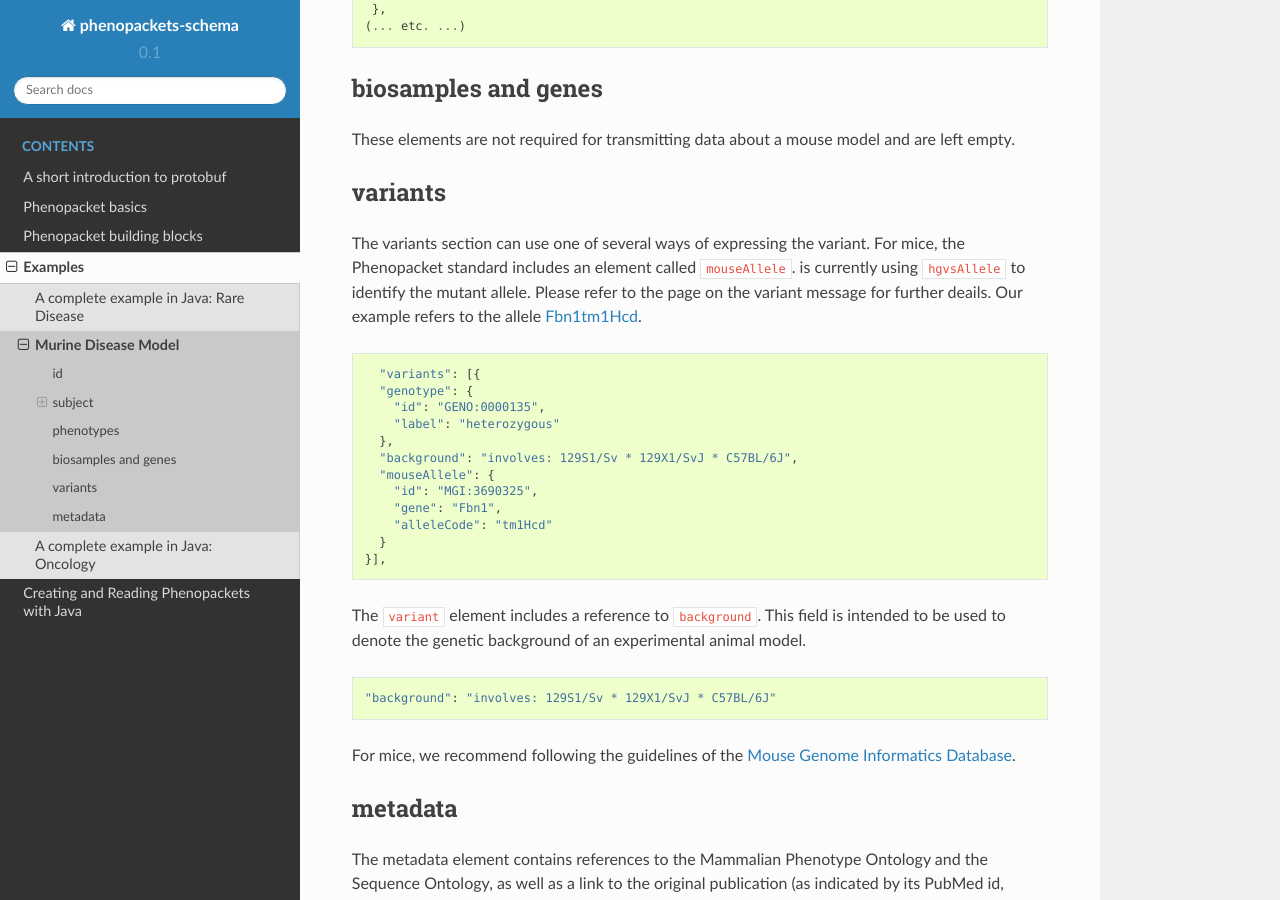
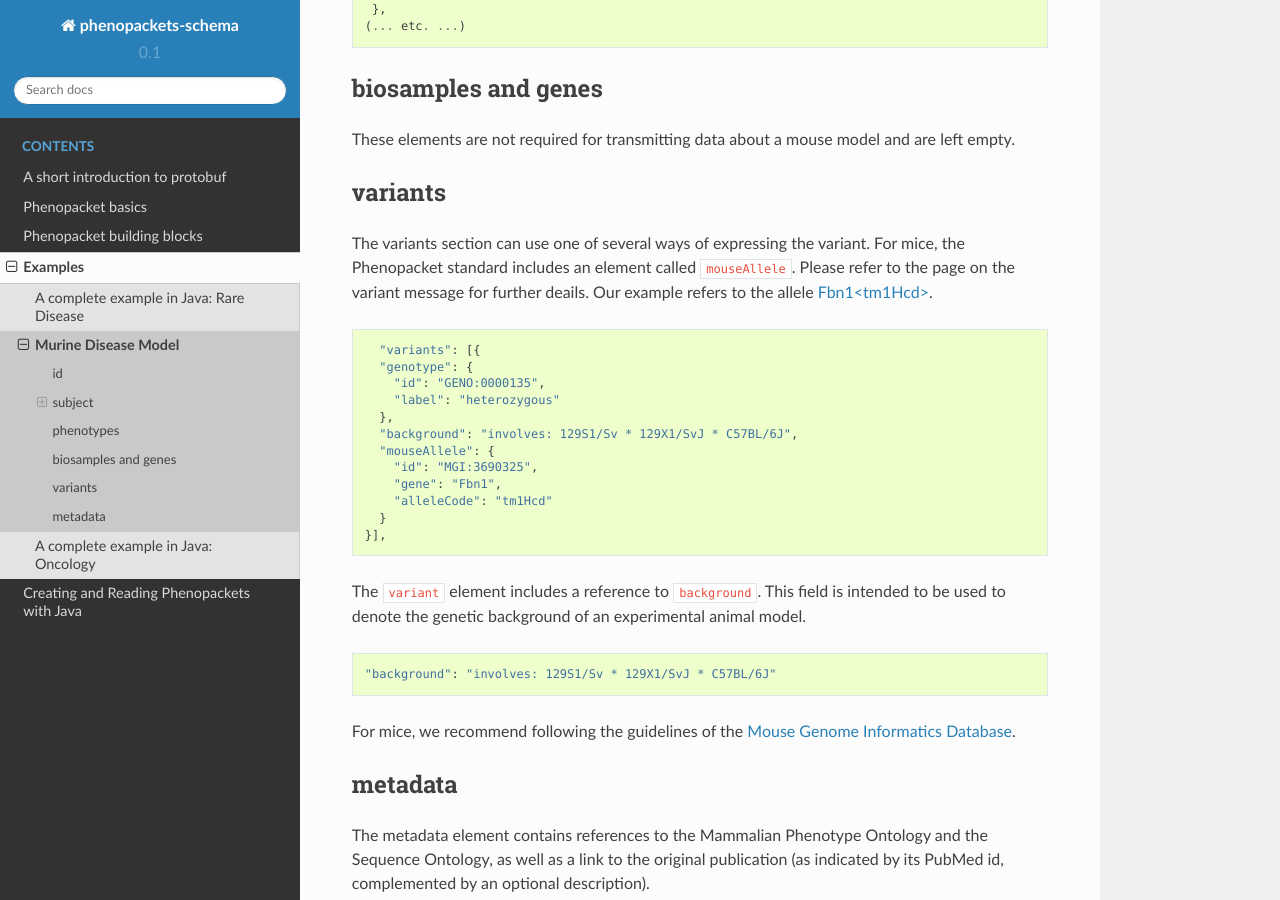
Before and after one commit to phenopackets/phenopacket-schema, a Sphinx documentation site: the page built from docs/murine.rst, in a window 1280 px wide and 900 px high, scrolled down 3932 px. Built offline with Sphinx 7.4.7 and the Read the Docs theme 2.0.0, drawn with Linux system fonts in a browser that asks for light colours.

Commit message:
Addresses #32.

```diff
--- a/docs/murine.rst
+++ b/docs/murine.rst
@@ -120,7 +120,7 @@ We first show the entire Phenopacket, and further below explain the individual s
       "gene": "Fbn1",
       "alleleCode": "tm1Hcd"
     }
-  }],
+   }],
     "diseases": [],
     "htsFiles": [],
     "metaData": {
@@ -224,10 +224,9 @@ variants
 ~~~~~~~~
 The variants section can use one of several ways of expressing the variant. For mice, the
 Phenopacket standard includes an element called ``mouseAllele``.
-is currently using ``hgvsAllele`` to identify the mutant allele. Please
-refer to the page on the :ref:`variant` message for further deails.
+Please refer to the page on the :ref:`variant` message for further deails.
 Our example refers to the
-allele `Fbn1tm1Hcd <http://www.informatics.jax.org/allele/MGI:3690325>`_. ::
+allele `Fbn1\<tm1Hcd\> <http://www.informatics.jax.org/allele/MGI:3690325>`_. ::
 
     "variants": [{
     "genotype": {
```
Also changed, not shown: docs/variant.rst (+44 -1 lines).
